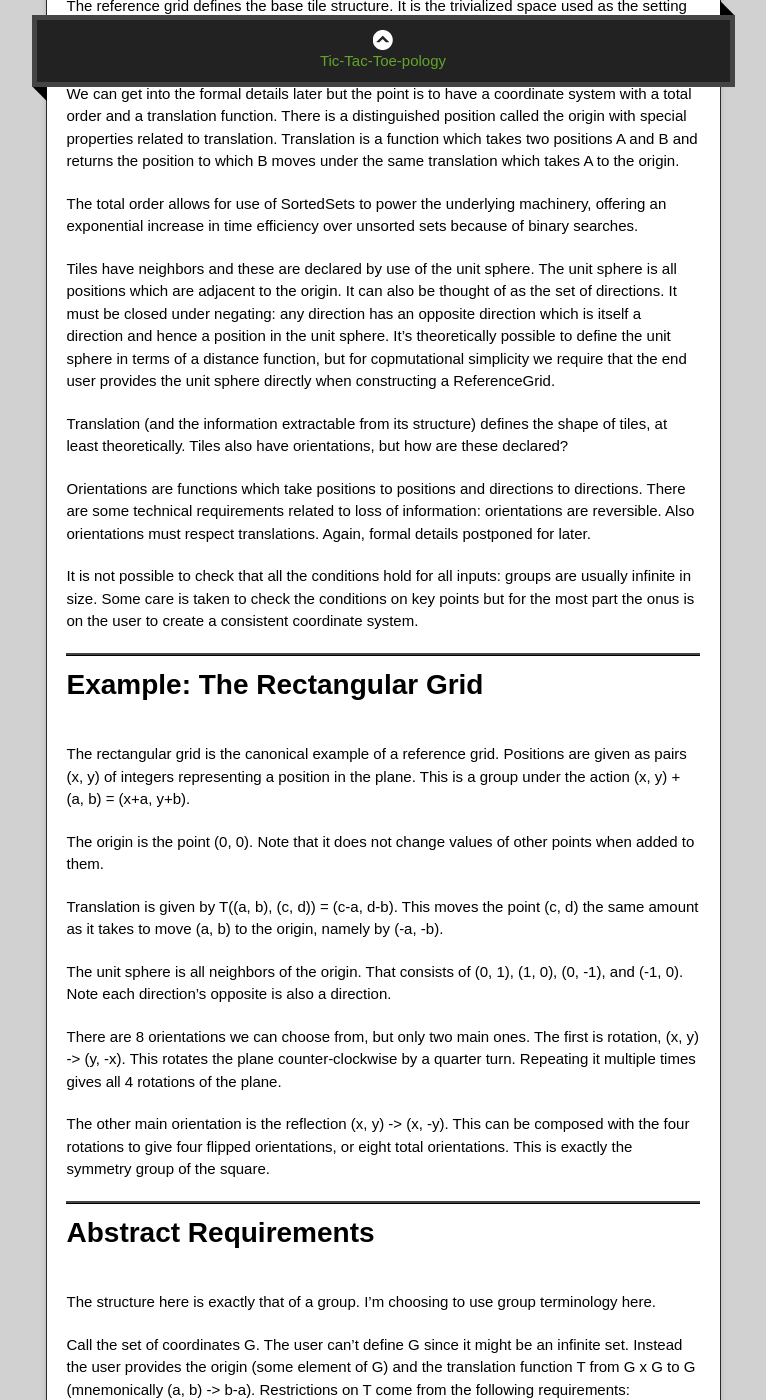
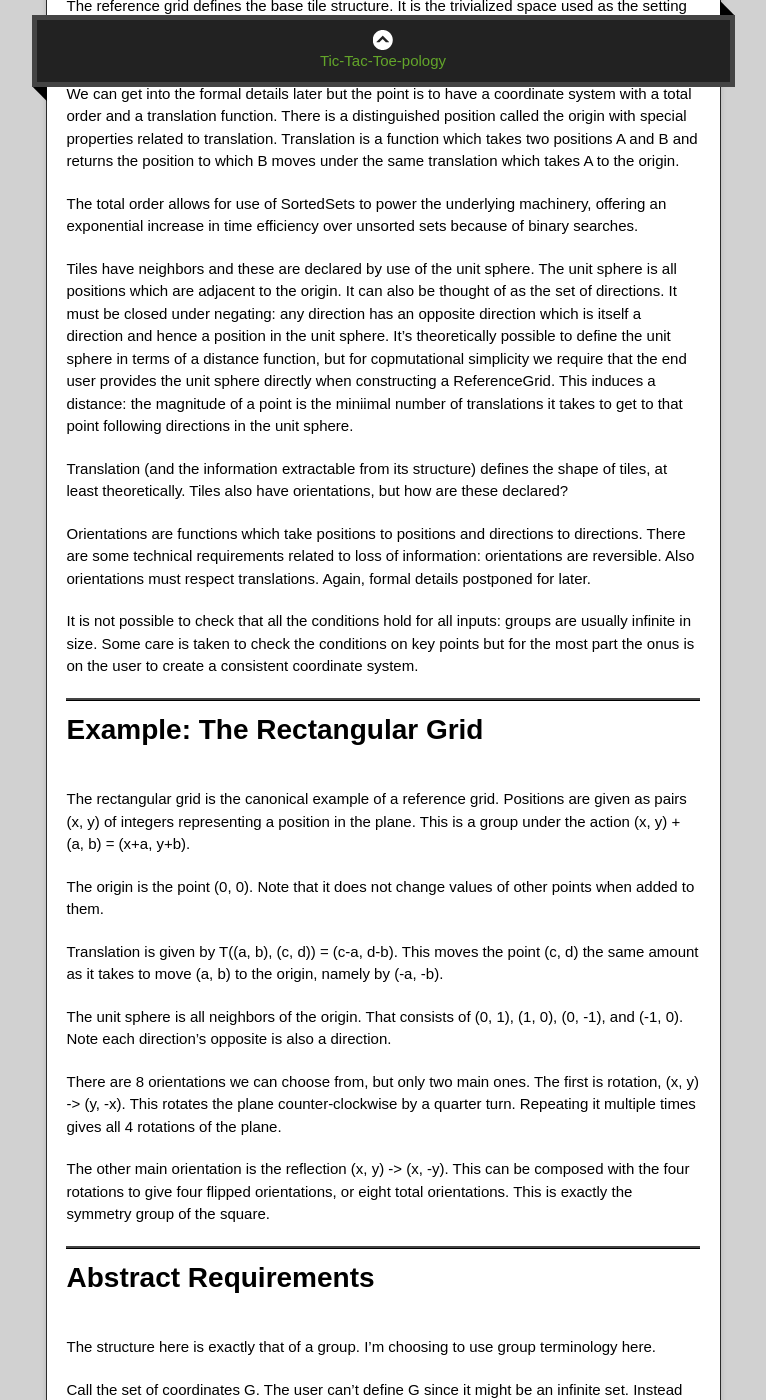
Before and after one commit to alec-m13/alec-m13.github.io, a Jekyll site: the page built from _posts/2021-12-31-reference-grid.md, in a window 1280 px wide and 1400 px high, scrolled down 537 px. Shown: the whole window, without its empty margins (257-1023 px from the left). Built offline with Jekyll 4.4.1, drawn with Linux system fonts in a browser that asks for light colours; some of the changed text lies outside the part shown.

Commit message:
Update 2021-12-31-reference-grid.md

```diff
--- a/_posts/2021-12-31-reference-grid.md
+++ b/_posts/2021-12-31-reference-grid.md
@@ -14,7 +14,7 @@
 
 The total order allows for use of SortedSets to power the underlying machinery, offering an exponential increase in time efficiency over unsorted sets because of binary searches.
 
-Tiles have neighbors and these are declared by use of the unit sphere. The unit sphere is all positions which are adjacent to the origin. It can also be thought of as the set of directions. It must be closed under negating: any direction has an opposite direction which is itself a direction and hence a position in the unit sphere. It's theoretically possible to define the unit sphere in terms of a distance function, but for copmutational simplicity we require that the end user provides the unit sphere directly when constructing a ReferenceGrid.
+Tiles have neighbors and these are declared by use of the unit sphere. The unit sphere is all positions which are adjacent to the origin. It can also be thought of as the set of directions. It must be closed under negating: any direction has an opposite direction which is itself a direction and hence a position in the unit sphere. It's theoretically possible to define the unit sphere in terms of a distance function, but for copmutational simplicity we require that the end user provides the unit sphere directly when constructing a ReferenceGrid. This induces a distance: the magnitude of a point is the miniimal number of translations it takes to get to that point following directions in the unit sphere.
 
 Translation (and the information extractable from its structure) defines the shape of tiles, at least theoretically. Tiles also have orientations, but how are these declared?
 
@@ -46,7 +46,9 @@
 
 - Define the binary operation + on G x G by a + b := T(-a, b). It must be that G is a group under + with identity 0.
 
-The unit sphere is defined as a set of coordinates. It must be a minimal (monoidal) generating set of G under + and it must be closed under -. That is, every element of G (except the origin) must be representable as a sum x1 + x1 + ... + xn where each xi is in the unit sphere, removing any element from the unit sphere breaks this generating property, and for each x in the sphere -x must also be in the sphere.
+The unit sphere is defined as a set of coordinates. It must be a (monoidal) generating set of G under + and it must be closed under -. That is, 1) every element of G (except the origin) must be representable as a sum x1 + x1 + ... + xn where each xi is in the unit sphere and 2) for each x in the sphere -x must also be in the sphere.
+
+The sphere induces a distance on G (via magnitudes): The magnitude of an element is the minimal length of the generating sum expression over elements from the unit sphere. In other words, the magnitude is the minimal number of steps it takes to reach that element from the origin going in the directions of the unit sphere.
 
 The full group of orientations is the group of automorphisms of G. Necessarily they fix the unit sphere. The orientations presented by the user must be a subgroup of the full group of orientations. Why subgroup instead of just all of them? In case the user doesn't want to allow for reflections or something like that.
 
```
